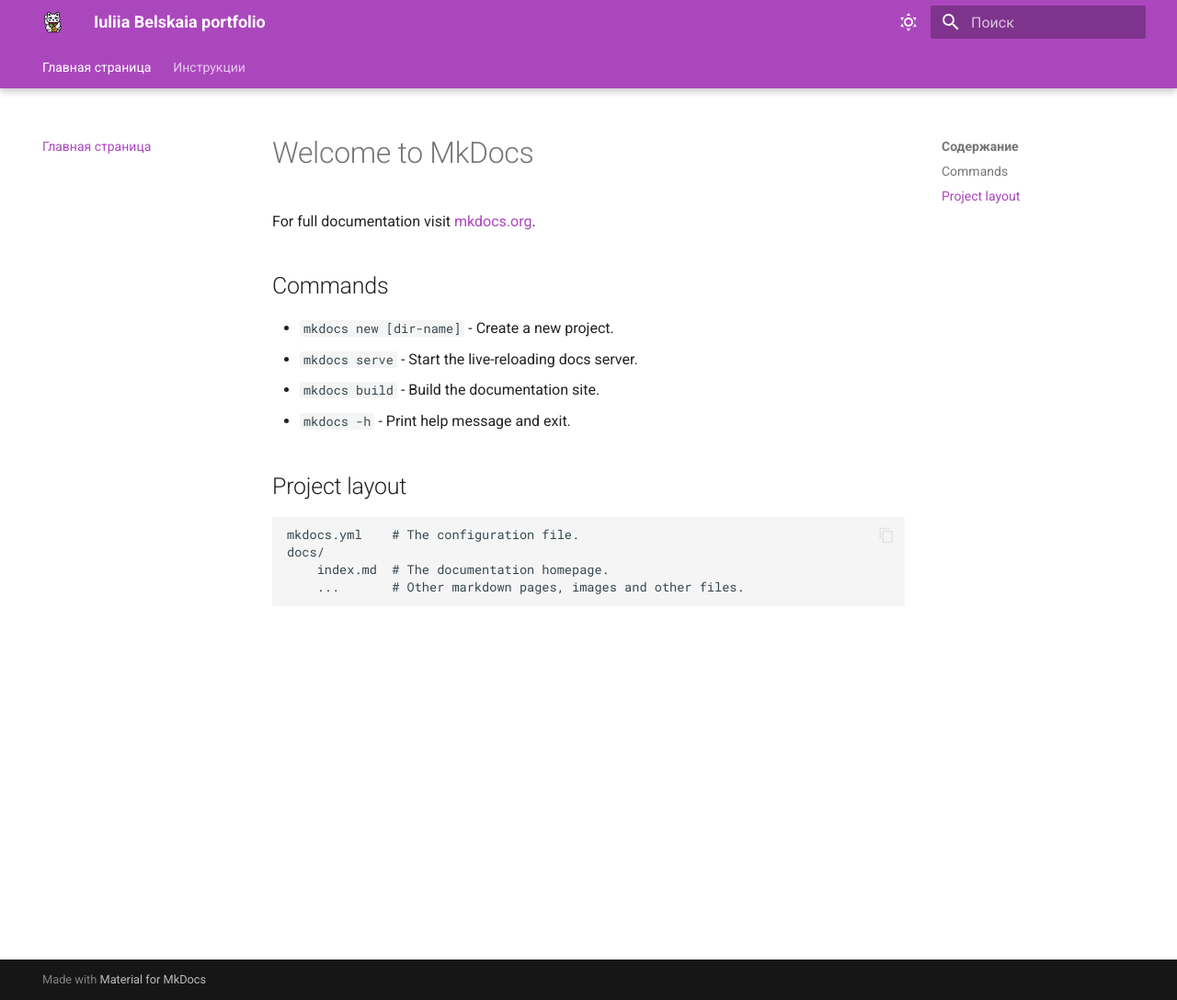
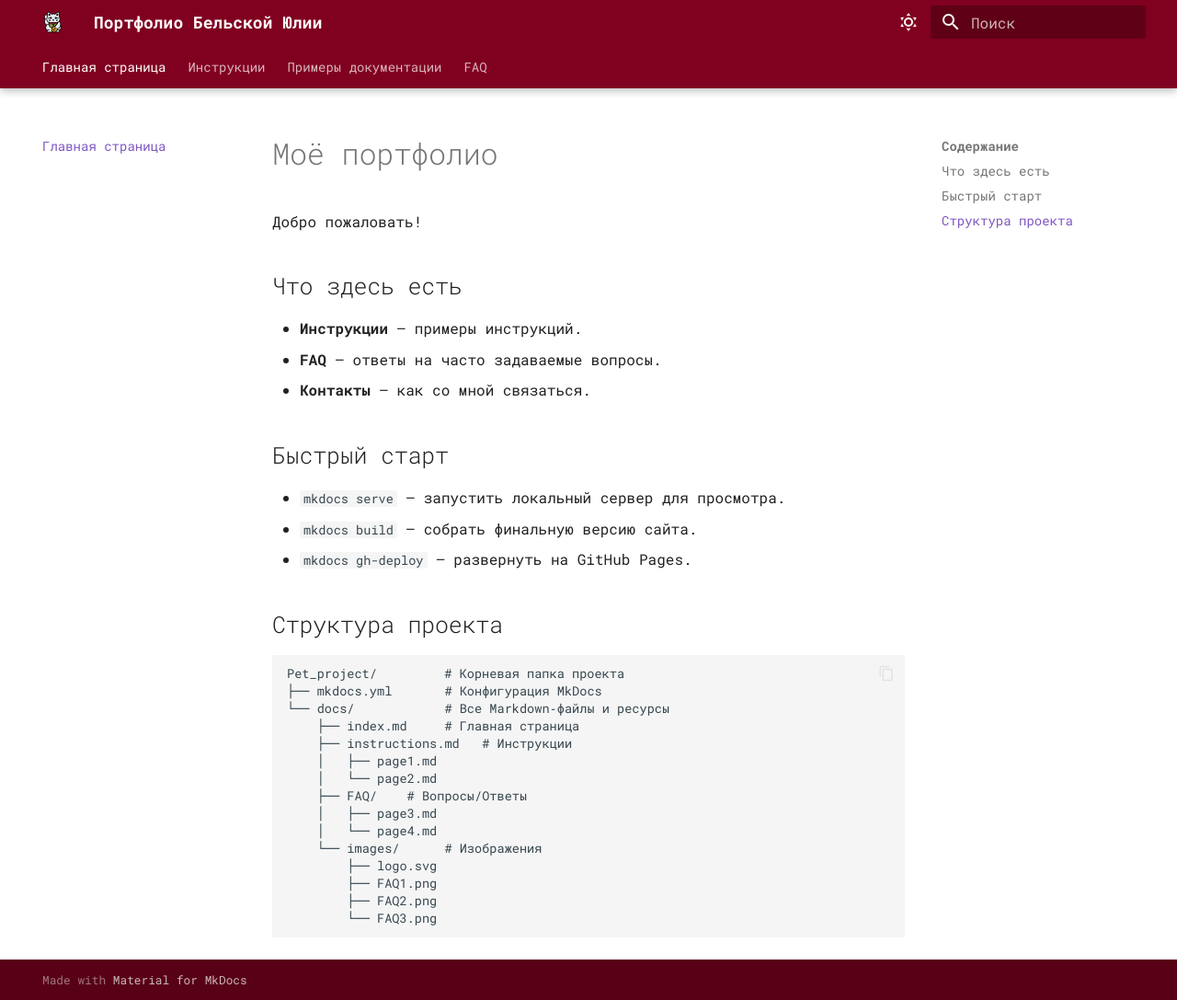
Before and after one commit to yulyashabel5-tech/pet-project, an MkDocs documentation site: the page built from docs/index.md, in a window 1280 px wide and 1087 px high. Shown: the whole window at 92% size. Built offline with MkDocs 1.6.1 and Material for MkDocs 9.7.7, drawn with Linux system fonts in a browser that asks for light colours.

Commit message:
Добавила плагины

```diff
--- a/docs/index.md
+++ b/docs/index.md
@@ -1,17 +1,33 @@
-# Welcome to MkDocs
+# Моё портфолио
 
-For full documentation visit [mkdocs.org](https://www.mkdocs.org).
+Добро пожаловать!
 
-## Commands
+## Что здесь есть
 
-* `mkdocs new [dir-name]` - Create a new project.
-* `mkdocs serve` - Start the live-reloading docs server.
-* `mkdocs build` - Build the documentation site.
-* `mkdocs -h` - Print help message and exit.
+* **Инструкции** — примеры инструкций.
+* **FAQ** — ответы на часто задаваемые вопросы.
+* **Контакты** — как со мной связаться.
 
-## Project layout
+## Быстрый старт
 
-    mkdocs.yml    # The configuration file.
-    docs/
-        index.md  # The documentation homepage.
-        ...       # Other markdown pages, images and other files.
+* `mkdocs serve` — запустить локальный сервер для просмотра.
+* `mkdocs build` — собрать финальную версию сайта.
+* `mkdocs gh-deploy` — развернуть на GitHub Pages.
+
+## Структура проекта
+
+    Pet_project/         # Корневая папка проекта
+    ├── mkdocs.yml       # Конфигурация MkDocs
+    └── docs/            # Все Markdown‑файлы и ресурсы
+        ├── index.md     # Главная страница
+        ├── instructions.md   # Инструкции
+        │   ├── page1.md
+        │   └── page2.md
+        ├── FAQ/    # Вопросы/Ответы
+        │   ├── page3.md
+        │   └── page4.md
+        └── images/      # Изображения
+            ├── logo.svg
+            ├── FAQ1.png
+            ├── FAQ2.png
+            └── FAQ3.png
--- /dev/null
+++ b/docs/stylesheets/extra.css
@@ -0,0 +1,24 @@
+.md-header {
+  background-color: #800020 !important; /* Бургунди */
+  color: #FFFFFF !important; /* Белый текст */
+}
+
+.md-tabs {
+  background-color: #800020 !important; /* Бургунди */
+}
+
+.md-tabs__link {
+  color: #FFFFFF !important; /* Белый текст */
+  border-bottom: 2px solid transparent !important;
+}
+
+.md-tabs__link--active {
+  color: #FFFFFF !important;
+  background-color: #600018 !important; /* Темнее бургунди */
+  border-bottom: 3px solid #D4AF37 !important; /* Золотая линия для активной вкладки */
+}
+
+.md-footer {
+  background-color: #800020 !important; /* Бургунди */
+  color: #FFFFFF !important; /* Белый текст */
+}
--- a/mkdocs.yml
+++ b/mkdocs.yml
@@ -1,10 +1,10 @@
-site_name: Iuliia Belskaia portfolio # Название сайта
+site_name: Портфолио Бельской Юлии # Название сайта
 site_description: Профессиональное портфолио # Описание сайта, добавляется в meta-теги
 theme: # Тема сайта, информация о ее параметрах
   name: material # Название темы
   logo: images/logo.svg # Ссылка на логотип сайта, логотип добавляется в папку `docs/images`
   font:
-    text: Roboto # Шрифт текста
+    text: Roboto Mono # Шрифт текста
     code: Roboto Mono # Шрифт для текста кода
   language: ru # Язык
   palette: # Настройки светлой и тёмной тем
@@ -13,8 +13,8 @@
       toggle:
         icon: material/weather-sunny # Иконка для активации светлой темы
         name: Выключить солнышко # Всплывающий текст-подсказка
-      primary: purple # Основной цвет
-      accent: white # Акцентный цвет
+      primary: deep purple   # Основной цвет
+      accent: white    # Акцентный цвет
       # вы можете использовать любой цвет из списка:
       # red; pink; purple; deep purple; indigo; blue; light blue; cyan; teal;
       # green; light green; lime; yellow; amber; orange; deep orange; brown;
@@ -25,8 +25,12 @@
       toggle:
         icon: material/weather-night
         name: Позвать солнышко
-      primary: deep purple
-      accent: blue
+      primary: deep purple  # Основной цвет
+      accent: white # Акцентный цвет
+      # вы можете использовать любой цвет из списка:
+      # red; pink; purple; deep purple; indigo; blue; light blue; cyan; teal;
+      # green; light green; lime; yellow; amber; orange; deep orange; brown;
+      # grey; blue grey; black; white
   features: # настройки функциональностей темы
     # - navigation.sections # Добавление разделов верхнего уровня в боковом меню, отключение спойлеров в боковом меню
     - navigation.path # Хлебные крошки
@@ -35,6 +39,9 @@
     - navigation.tabs.sticky # Фиксация верхнего меню
     - # navigation.expand # Разворачивает спойлеры в левом меню по умолчанию
     - # toc.integrate # Фиксирует оглавление страницы в левом меню
+    - navigation.top  # перемещает TOC наверх/вправо
+    - navigation.tabs # вкладки навигации
+    - navigation.sections # секции в навигации
     - navigation.instant # Функция быстрой загрузки страниц
     - navigation.top # Добавляет кнопку «к началу» для быстрой обратной прокрутки страницы
     - search.suggest # Подсказки при вводе поискового запроса
@@ -45,6 +52,15 @@
 - Главная страница: index.md
 - Инструкции:
   - Смена аватарки в Telegram: instructions/page1.md
+- Примеры документации:
+  - Сценарий «Редактирование заметки»: examples/page2.md
+  - API Specification Swagger: api/swagger-api.md
+- FAQ:
+  - Не активна кнопка Уравнение: FAQ/page3.md
+  - Нумерация таблиц и рисунков с заданного номера: FAQ/page4.md
+
+extra_css:
+  - stylesheets/extra.css
 
 markdown_extensions: # Расширения markdown
   - admonition # Поддержка информационных панелей (сообщений типа «Внимание», «Совет», «Примечание», etc.)
@@ -61,3 +77,11 @@
 
 plugins:
   - search # Плагин для подключения поиска на портале
+  - tags:
+      tags_allowed:
+      - manual
+      - markdown
+      - word
+      - help
+  - glightbox
+  - swagger-ui-tag
```
Also changed, not shown: docs/API/openapi.yml (added, +353 -0 lines), docs/API/swagger-api.md (added, +3 -0 lines), docs/FAQ/page3.md (added, +17 -0 lines), docs/FAQ/page4.md (added, +53 -0 lines), docs/examples/page2.md (added, +61 -0 lines), docs/instructions/index.md (deleted, +0 -3 lines), docs/instructions/page1.md (+6 -0 lines), docs/page2.md (deleted, +0 -1 lines), docs/images/FAQ1.png (added), docs/images/FAQ2.png (added), docs/images/FAQ3.png (added), 1 other file.
